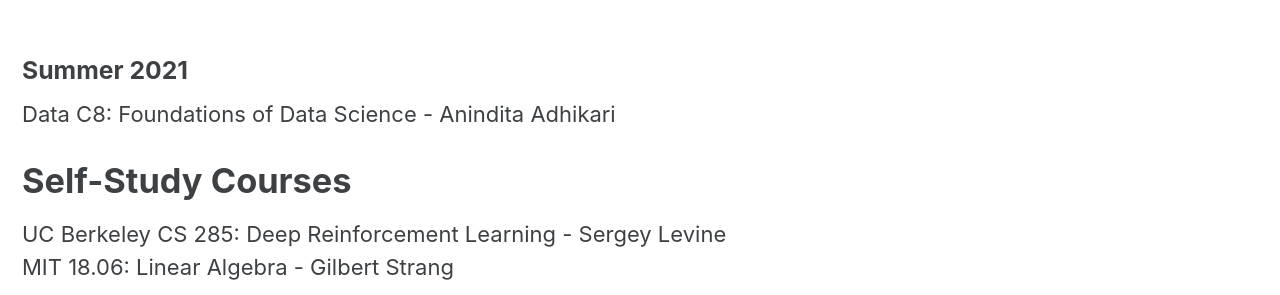
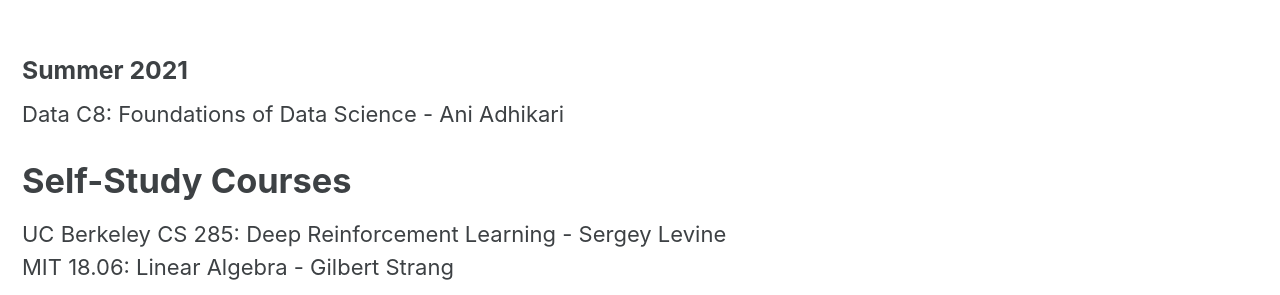
Before and after one commit to HuanzhiMao/HuanzhiMao.github.io, a Jekyll site: the page built from coursework.html, in a window 1280 px wide. Shown: the part 1648-1943 px from the top of the page. Built offline with Jekyll 4.4.1, drawn with Linux system fonts in a browser that asks for light colours; cached includes are drawn as plain includes.

Commit message:
typo fix

```diff
--- a/coursework.html
+++ b/coursework.html
@@ -63,7 +63,7 @@
 
 <h3>Summer 2021</h3>
 <p>
-    Data C8: Foundations of Data Science - Anindita Adhikari<br>
+    Data C8: Foundations of Data Science - Ani Adhikari<br>
 </p>
 
 <h1>Self-Study Courses</h1>
--- a/index.html
+++ b/index.html
@@ -9,7 +9,7 @@
 Hi there! 👋 Thanks for dropping by.<br> <br>
 I am a third year undergrad at UC Berkeley, majoring in Computer Science (Honors Program) and Data Science. You can find my coursework <a href="https://huanzhimao.github.io/coursework">here</a>.
 In my academic pursuits, I have been fortunate to explore a wide range of domains in computer science.
-I have tried research in computer visione, autonomous driving, and adversarial machine learning before I found my strong passion in computer systems.
+I have tried research in computer vision, autonomous driving, and adversarial machine learning before I found my strong passion in computer systems.
 My current research interest lies in the intersection of distributed systems, cloud computing, human-computer interaction, and security.
 <br> <br>
 
```
